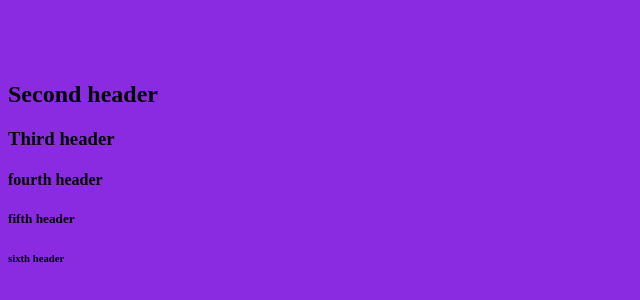
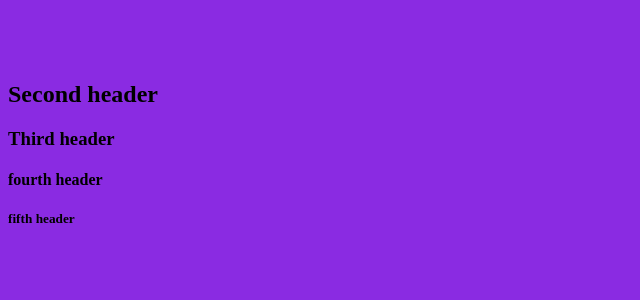
Before and after one commit to Vinmumo/html-intro, a plain HTML site: page index.html in a window 1280 px wide. Shown: the full height of the page, 0-640 px from the left. Drawn offline with Linux system fonts and the light colour scheme.

Commit message:
initial commit

```diff
--- a/index.html
+++ b/index.html
@@ -10,7 +10,6 @@
    <h3>Third header</h3>
    <h4>fourth header</h4>
    <h5>fifth header</h5>
-   <h6>sixth header</h6>
 
 </body>
 
```
